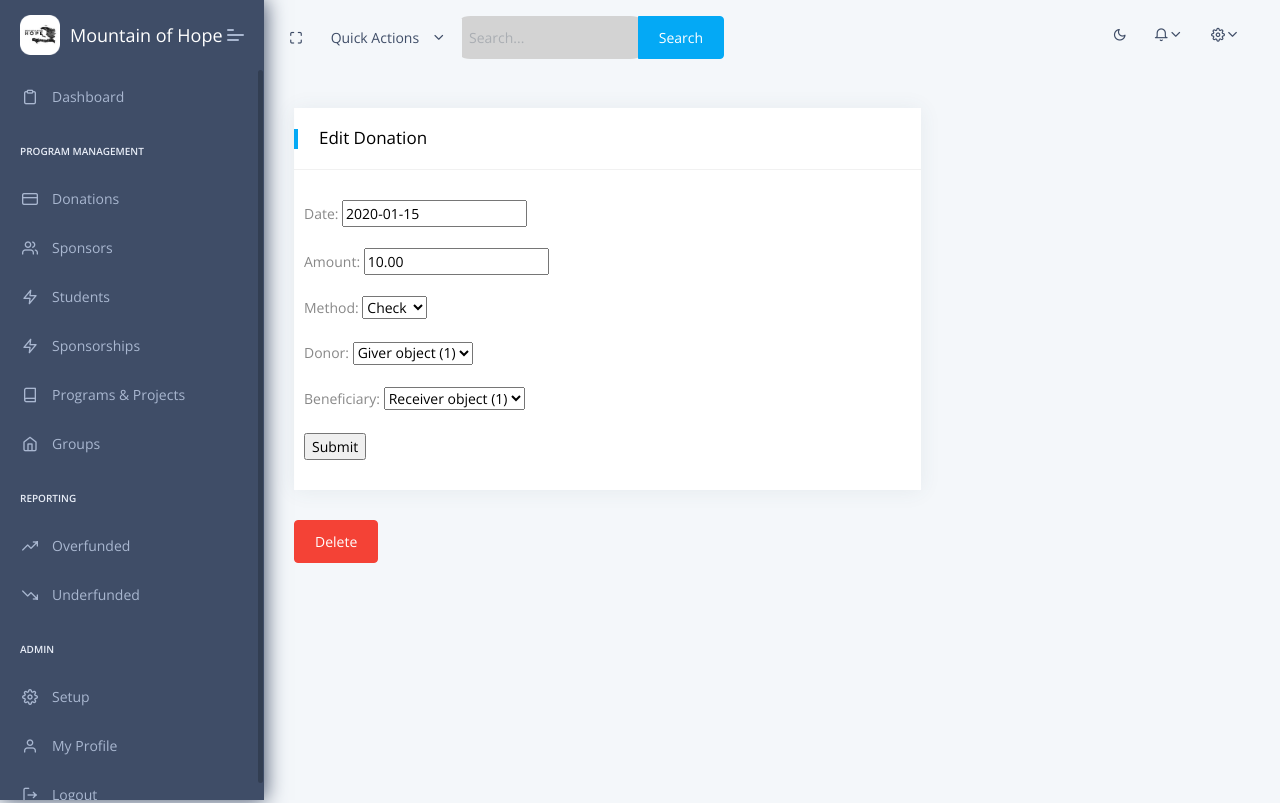
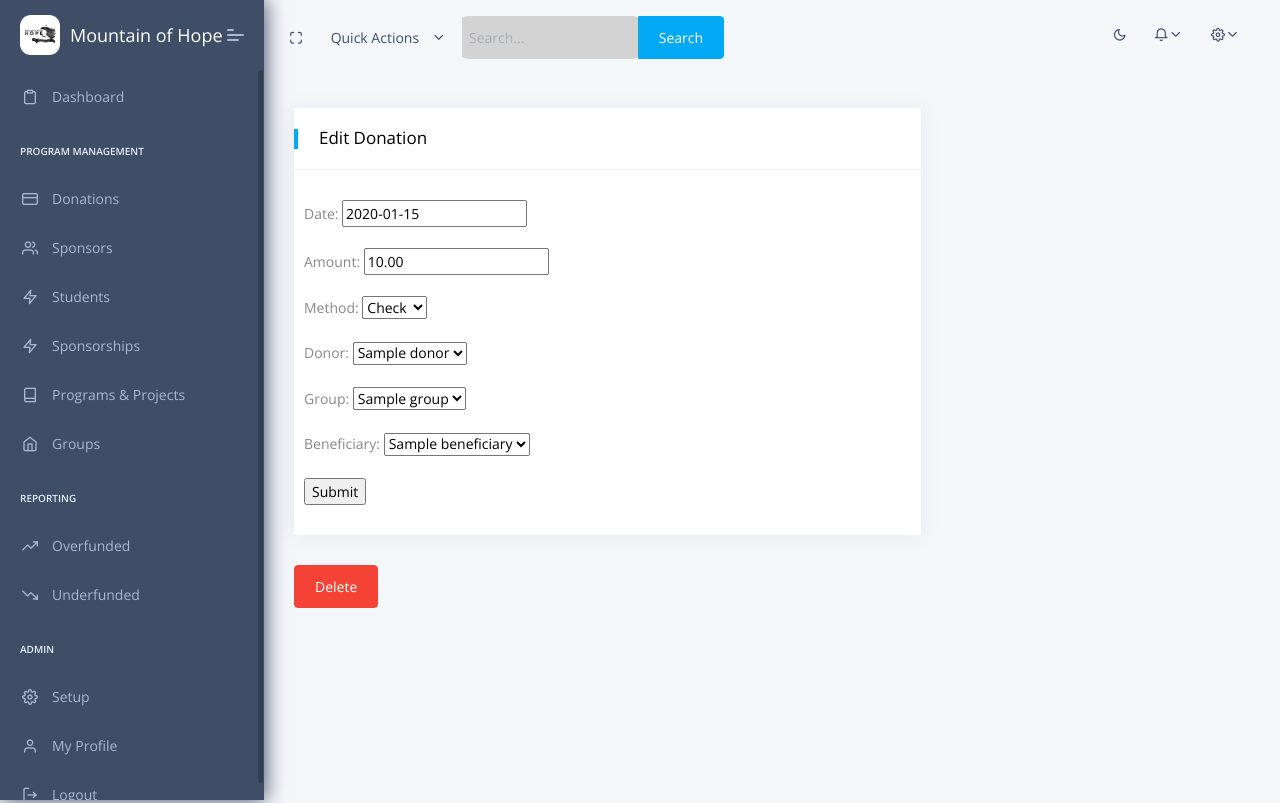
Before and after one commit to Mountain-of-Hope/advocate, a Django app: page /donation/1 in a window 1280 px wide. Shown: the top 803 px of the page. Run offline with Django 3.2, Linux system fonts and the light colour scheme; a user stored in the database is signed in; tables that the repository leaves empty hold one stand-in row (values such as "Sample post"); some libraries are stand-ins or nearby versions.

Commit message:
main refactor for model complete

```diff
--- a/apps/home/admin.py
+++ b/apps/home/admin.py
@@ -4,7 +4,7 @@ Copyright (c) 2019 - present AppSeed.us
 """
 
 from django.contrib import admin
-from .models import Group, SponsorshipType, Donor, Beneficiary, Donation, Giver, Receiver
+from .models import Group, SponsorshipType, Donor, Beneficiary, Donation
 
 # Register your models here.
 admin.site.register(Group)
@@ -12,5 +12,3 @@ admin.site.register(SponsorshipType)
 admin.site.register(Donor)
 admin.site.register(Beneficiary)
 admin.site.register(Donation)
-admin.site.register(Giver)
-admin.site.register(Receiver)
--- a/apps/home/models.py
+++ b/apps/home/models.py
@@ -57,12 +57,31 @@ class SponsorshipType(models.Model):
     def __str__(self):
         return self.name
 
+class Donor(Person):
+    #sponsorships = models.ManyToManyField(Sponsorship, blank=True)
+    group = models.ForeignKey(Group, on_delete=models.CASCADE, blank=True, null=True)
+    #donations = GenericRelation(Donation, related_query_name='donations')
+
+
+    def __str__(self):
+        return self.name
+
+class Beneficiary(Person):
+    enroll_date = models.DateField(null=True)
+    #sponsorships = models.ManyToManyField(Sponsorship, blank=True)
+    #donations = GenericRelation(Donation, related_query_name='donations')
+
+    def __str__(self):
+        return self.name
+
 class Sponsorship(models.Model):
     type = models.ForeignKey(SponsorshipType, on_delete=models.CASCADE)
     begin_date = models.DateField(blank=True)
-    end_date = models.DateField(blank=True)
+    end_date = models.DateField(blank=True, null=True)
     payment_interval = models.IntegerField(choices=PAYMENT_INTERVALS, default='Monthly')
-    additional_cost = models.DecimalField(max_digits=10, decimal_places=2, blank=True)
+    additional_cost = models.DecimalField(max_digits=10, decimal_places=2, null=True)
+    donor = models.ManyToManyField(Donor)
+    beneficiary = models.ForeignKey(Beneficiary, on_delete=models.PROTECT)
     # TODO: add status field?
 
     @property
@@ -78,33 +97,9 @@ class Sponsorship(models.Model):
         else:
             return True
 
-class Donor(Person):
-    sponsorships = models.ManyToManyField(Sponsorship, blank=True)
-    group = models.ForeignKey(Group, on_delete=models.CASCADE, blank=True, null=True)
-    #donations = GenericRelation(Donation, related_query_name='donations')
-
-
-    def __str__(self):
-        return self.name
-
-class Giver(models.Model):
-    group = models.OneToOneField(Group, null=True, blank=True, on_delete=models.CASCADE)
-    donor = models.OneToOneField(Donor, null=True, blank=True, on_delete=models.CASCADE)
 
 
 
-class Beneficiary(Person):
-    enroll_date = models.DateField(null=True)
-    sponsorships = models.ManyToManyField(Sponsorship, blank=True)
-    #donations = GenericRelation(Donation, related_query_name='donations')
-
-    def __str__(self):
-        return self.name
-
-
-class Receiver(models.Model):
-    project = models.OneToOneField(Project, null=True, blank=True, on_delete=models.CASCADE)
-    beneficiary = models.OneToOneField(Beneficiary, null=True, blank=True, on_delete=models.CASCADE)
 
 class Donation(models.Model):
     date = models.CharField(default="", max_length=255)
@@ -112,10 +107,11 @@ class Donation(models.Model):
     method = models.CharField(max_length=10, choices=PAYMENT_CHOICES, default='Check')
 
     # The donor of a donation object could be the individual or group giving money
-    donor = models.ForeignKey(Giver, on_delete=models.PROTECT)
+    donor = models.ForeignKey(Donor, on_delete=models.CASCADE, blank=True, null=True)
+    group = models.ForeignKey(Group, on_delete=models.CASCADE, blank=True, null=True)
 
     # The receiver of a donation object could be a Beneficiary or a generic program (like a water project)
-    beneficiary = models.ForeignKey(Receiver, on_delete=models.PROTECT)
+    beneficiary = models.ForeignKey(Beneficiary, on_delete=models.CASCADE, blank=True, null=True)
 
     def __str__(self):
         return self.name
--- a/apps/home/views.py
+++ b/apps/home/views.py
@@ -10,7 +10,7 @@ from django.template import loader
 from django.core.paginator import Paginator
 from .forms import DonationForm, GroupForm, DonorForm, StudentForm, SponsorshipTypeForm, SponsorshipForm
 from django.urls import reverse, reverse_lazy
-from .models import Donation, Beneficiary, Group, Donor, SponsorshipType, Sponsorship, Giver, Receiver
+from .models import Donation, Beneficiary, Group, Donor, SponsorshipType, Sponsorship
 from django.shortcuts import get_object_or_404, render, redirect
 from funky_sheets.formsets import HotView
 from django.forms import CheckboxSelectMultiple, CheckboxInput, DateInput
@@ -30,16 +30,9 @@ def Sponsorships(request):
     context = {'sponsorships':sponsorships,
                'sponsorshipForm': sponsorshipForm}
 
-    if request.method == 'POST':
-        form = SponsorshipForm(request.POST)
 
-        if form.is_valid():
-            sponsorship = Sponsorship(commit=False)
-            sponsorship.save()
-            return HttpResponseRedirect('sponsorships.html')
-    else:
-        form = SponsorshipForm()
-        context['form'] = form
+    form = SponsorshipForm()
+    context['form'] = form
 
     context['segment'] = load_template
 
@@ -80,8 +73,7 @@ def Sponsorship_Add(request):
     if request.method == 'POST':
         form = SponsorshipForm(request.POST)
         if form.is_valid():
-            sponsorship = form.save(commit=False)
-            sponsorship.save()
+            form.save()
         else:
             form = SponsorshipForm()
         return HttpResponseRedirect('../sponsorships.html')
@@ -105,25 +97,9 @@ def Donation_Add(request):
 
         form = DonationForm(request.POST)
 
-        donor_id = request.POST.get('donor')
-        beneficiary_id = request.POST.get('beneficiary')
-
-        donor = Donor.objects.get(pk=donor_id)
-        giver = Giver.objects.get_or_create(donor=donor)
-
-        beneficiary = Beneficiary.objects.get(pk=beneficiary_id)
-        receiver = Receiver.objects.get(beneficiary=beneficiary)
-
-        receiver.beneficiary = beneficiary
 
         if form.is_valid():
-            donation = Donation()
-            donation.date = form.cleaned_data['date']
-            donation.amount = form.cleaned_data['amount']
-            donation.method = form.cleaned_data['method']
-            donation.donor = giver[0]
-            donation.beneficiary = receiver
-
+            donation = form.save(commit=False)
             donation.save()
 
 
@@ -144,8 +120,7 @@ def Donations(request):
     donors = Donor.objects.all()
     projects = SponsorshipType.objects.all()
     churches = Group.objects.all()
-    all_donors =  list(donors.values_list('id', 'name' )) + list(churches.values_list('id', 'name'))
-    print(type(churches.values_list()))
+
 
     donationForm = DonationForm()
 
@@ -168,8 +143,6 @@ def Donations(request):
             print(form.errors)
     else:
         form = DonationForm()
-        form.fields['donor'].choices = [("", "---------")] + all_donors
-        form.fields['beneficiary'].queryset = students
         context['form'] = form
 
     context['segment'] = load_template
@@ -294,8 +267,6 @@ def pages(request):
                 student.save()
                 #donor = form.cleaned_data['donor'].first()
                 #student.sponsor.add(newSponsor)
-                beneficiary = Receiver()
-                beneficiary.beneficiary = student
                 form.save_m2m()
 
                 return HttpResponseRedirect('students.html')
@@ -310,9 +281,6 @@ def pages(request):
             if form.is_valid():
                 donor = form.save(commit=False)
                 donor.save()
-                giver = Giver()
-                giver.donor = donor
-                giver.save()
 
                 return HttpResponseRedirect('sponsors.html')
             else:
@@ -335,9 +303,6 @@ def pages(request):
             if form.is_valid():
                 church = form.save(commit=False)
                 church.save()
-                giver = Giver()
-                giver.group = church
-                giver.save()
 
                 return HttpResponseRedirect('groups.html')
             else:
@@ -442,7 +407,7 @@ def Sponsorship_Detail(request, id):
         form = SponsorshipForm(request.POST, instance=sponsorship)
         if form.is_valid():
             form.save()
-            return HttpResponseRedirect('../sponsors.html')
+            return HttpResponseRedirect('../sponsorships.html')
     else:
         initial_data = {
             'type':sponsorship.type,
```
Also changed, not shown: apps/templates/home/donations.html (+7 -7 lines), apps/templates/home/sponsorships.html (+21 -4 lines), apps/home/migrations/0001_initial.py, apps/home/migrations/0002_alter_sponsorship_beneficiary.py (added).
